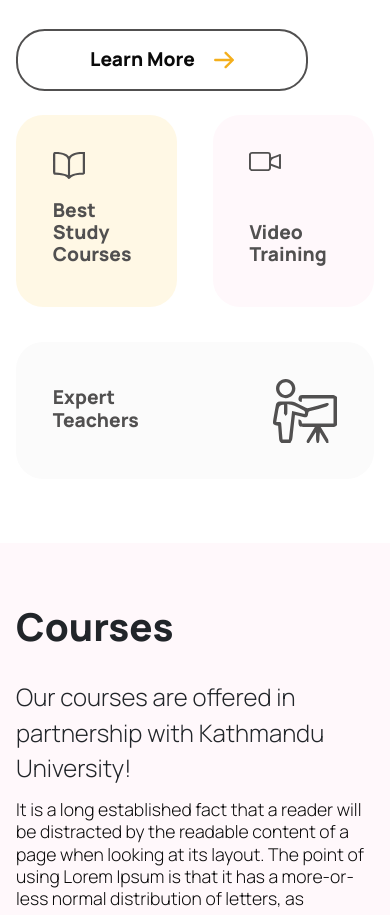
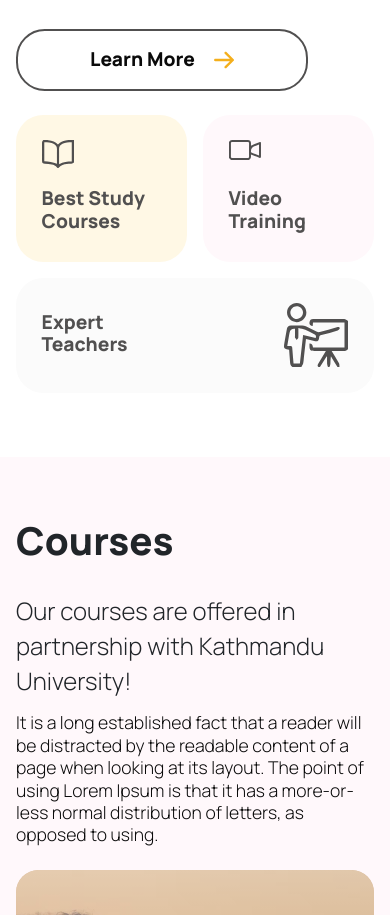
Before and after one commit to andro-jr/radiant-college, a website: page index.html in a window 390 px wide. Shown: the part 1008-1923 px from the top of the page. Drawn offline with nearby package versions, Linux system fonts and the light colour scheme.

Commit message:
home responsive cleanup

```diff
--- a/website/sass/pages/_home.scss
+++ b/website/sass/pages/_home.scss
@@ -6,8 +6,17 @@
         gap: 4.4rem;
         flex-wrap: wrap;
 
+        @include respond(md) {
+            gap: 2rem;
+        }
+
         .service-box {
             padding: 4.6rem;
+
+            @include respond(md) {
+                padding: 3.2rem;
+            }
+
             border-radius: 3.4rem;
             background-color: $color-medium-white;
             // flex: 1;
```
Also changed, not shown: website/css/style.css.
